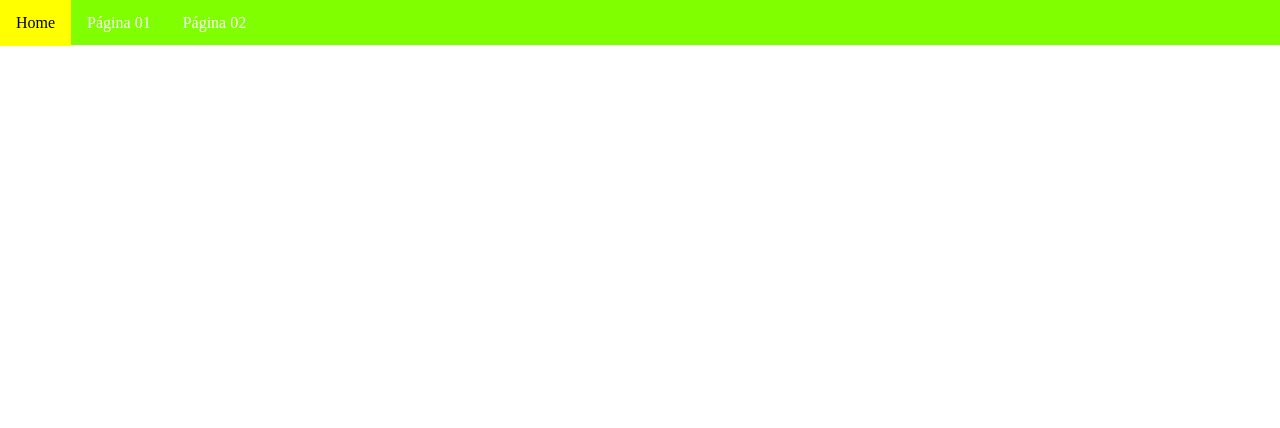
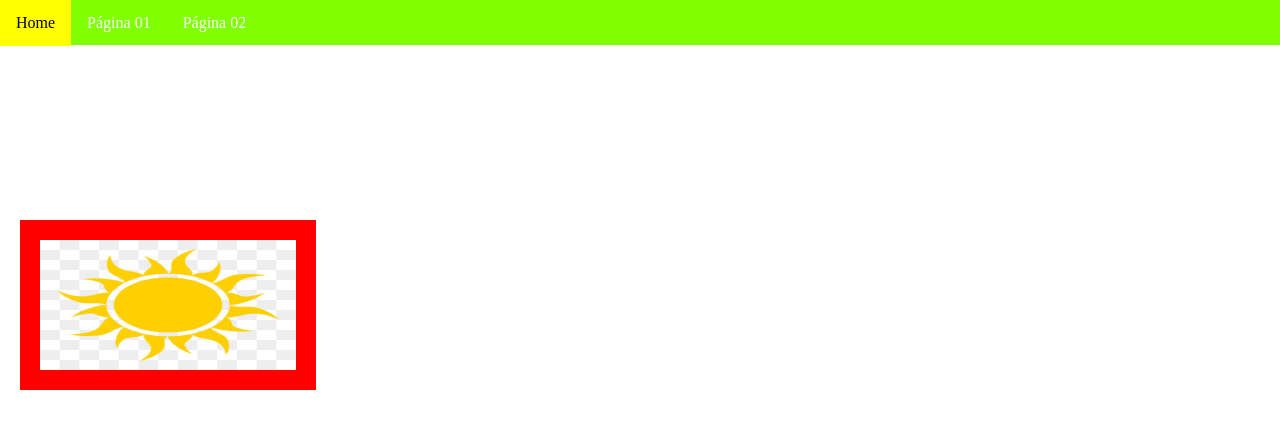
Before and after one commit to Beabenhossi/primeiroa_2t, a plain HTML site: page pagina02.html in a window 1280 px wide. Drawn offline with Linux system fonts and the light colour scheme.

Commit message:
Aula 12/08

```diff
--- a/estilo.css
+++ b/estilo.css
@@ -5,7 +5,7 @@ h1 {
   text-align: center;
 }
 .caixa1 {
-  background: blue;
+  background: yellow;
   position: absolute;
   color: #FFFFFF;
   width: 200px;
@@ -50,3 +50,15 @@ float: left;
    background:yellow;
    color: black;
  }
+ #Sol {
+   position: absolute;
+   top: 200px;
+   left: 0;
+   width: 20%;
+   height: 130px;
+   background:yellowgreen ;
+   margin: 20px;
+   border-color: red;
+   border-width: 20px;
+   border-style: solid;
+ }
--- a/pagina02.html
+++ b/pagina02.html
@@ -19,5 +19,8 @@
             </nav>
 
     </div>
+    <div class="caixa.imagem">
+<img id="Sol" src="Sol.jpg" alt="">
+    </div>
 </body>
 </html>
```
Also changed, not shown: index.html (+1 -1 lines), Sol.jpg (added).
